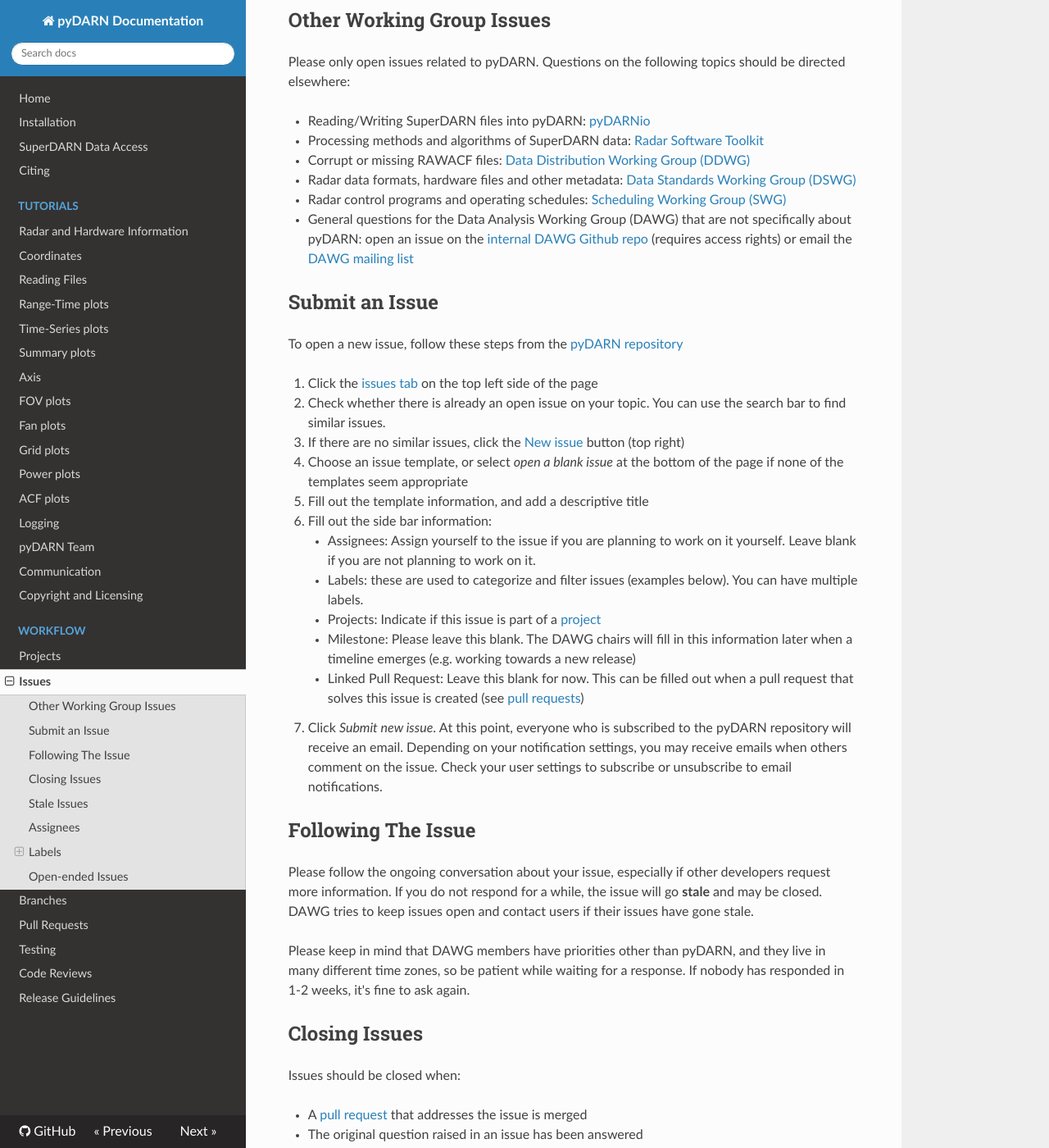
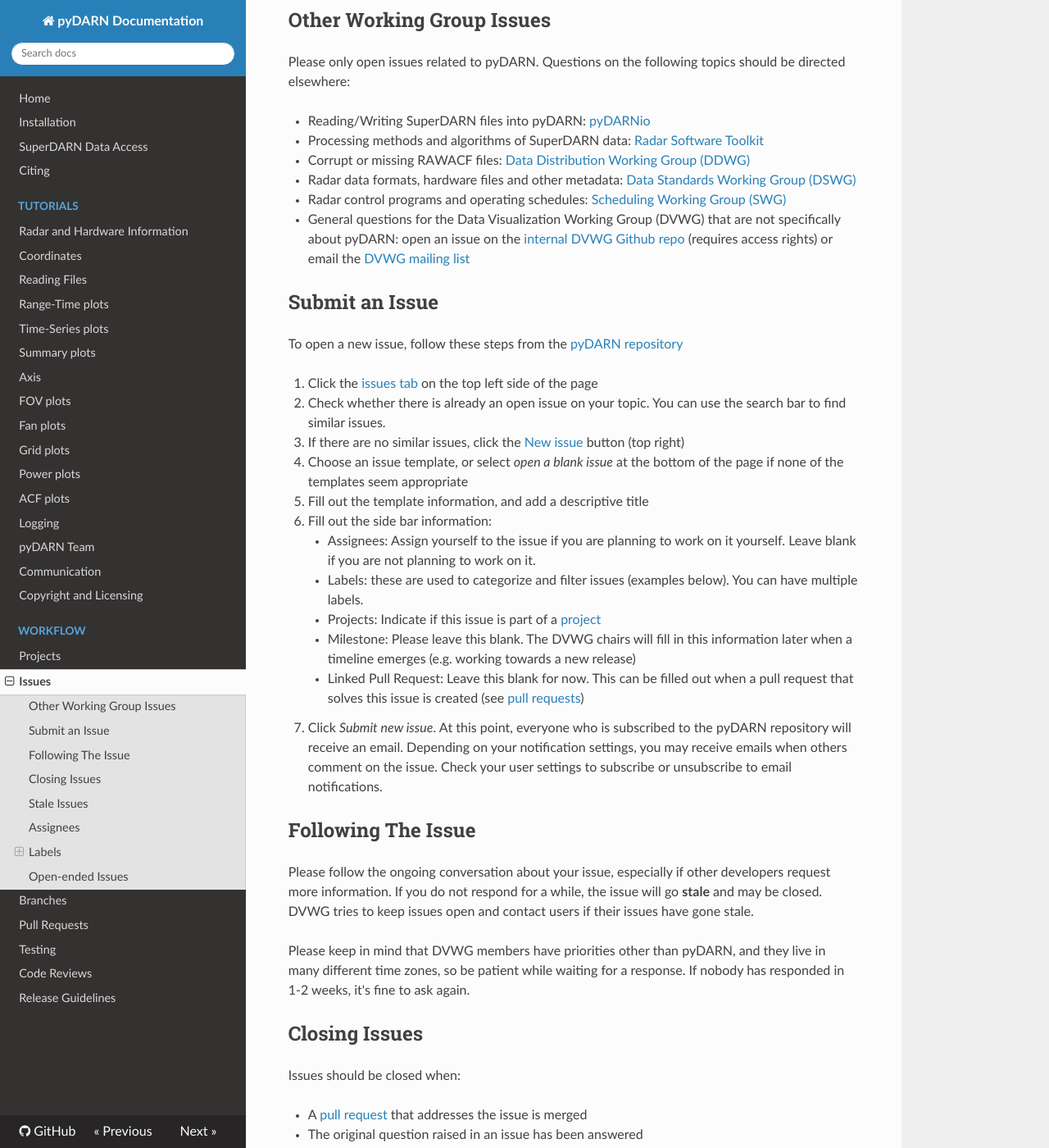
Before and after one commit to SuperDARN/pydarn, an MkDocs documentation site: the page built from docs/dev/issues.md, in a window 1280 px wide and 1400 px high, scrolled down 541 px. Shown: the whole window at 82% size. Built offline with MkDocs 1.6.1, drawn with Linux system fonts in a browser that asks for light colours; nearby versions of some CDN libraries; some of the changed text lies outside the part shown.

Commit message:
switched all DAWG to DVWG

```diff
--- a/docs/dev/issues.md
+++ b/docs/dev/issues.md
@@ -34,7 +34,7 @@
 - Corrupt or missing RAWACF files: [Data Distribution Working Group (DDWG)](https://github.com/SuperDARN/DDWG)
 - Radar data formats, hardware files and other metadata: [Data Standards Working Group (DSWG)](https://github.com/superdarn/dswg-published-docs)
 - Radar control programs and operating schedules: [Scheduling Working Group (SWG)](http://superdarn.thayer.dartmouth.edu/wg-scd.html)
-- General questions for the Data Analysis Working Group (DAWG) that are not specifically about pyDARN: open an issue on the [internal DAWG Github repo](https://github.com/SuperDARN/dawg) (requires access rights) or email the [DAWG mailing list](mailto:darn-dawg@isee.nagoya-u.ac.jp)
+- General questions for the Data Visualization Working Group (DVWG) that are not specifically about pyDARN: open an issue on the [internal DVWG Github repo](https://github.com/SuperDARN/DVWG) (requires access rights) or email the [DVWG mailing list](mailto:darn-dvwg@isee.nagoya-u.ac.jp)
 
 ## Submit an Issue
 
@@ -49,7 +49,7 @@
     - Assignees: Assign yourself to the issue if you are planning to work on it yourself. Leave blank if you are not planning to work on it.
     - Labels: these are used to categorize and filter issues (examples below). You can have multiple labels.
     - Projects: Indicate if this issue is part of a [project](projects.md)
-    - Milestone: Please leave this blank. The DAWG chairs will fill in this information later when a timeline emerges (e.g. working towards a new release)
+    - Milestone: Please leave this blank. The DVWG chairs will fill in this information later when a timeline emerges (e.g. working towards a new release)
     - Linked Pull Request: Leave this blank for now. This can be filled out when a pull request that solves this issue is created (see [pull requests](PR.md))
 * Click *Submit new issue*. At this point, everyone who is subscribed to the pyDARN repository will receive an email. Depending on your notification settings, you may receive emails when others comment on the issue. Check your user settings to subscribe or unsubscribe to email notifications.
 
@@ -57,9 +57,9 @@
 ## Following The Issue
 
 Please follow the ongoing conversation about your issue, especially if other developers request more information.
-If you do not respond for a while, the issue will go **stale** and may be closed. DAWG tries to keep issues open and contact users if their issues have gone stale.
+If you do not respond for a while, the issue will go **stale** and may be closed. DVWG tries to keep issues open and contact users if their issues have gone stale.
 
-Please keep in mind that DAWG members have priorities other than pyDARN, and they live in many different time zones, so be patient while waiting for a response. If nobody has responded in 1-2 weeks, it's fine to ask again.
+Please keep in mind that DVWG members have priorities other than pyDARN, and they live in many different time zones, so be patient while waiting for a response. If nobody has responded in 1-2 weeks, it's fine to ask again.
 
 ## Closing Issues
 
@@ -76,10 +76,10 @@
 
 1. Ask about the issue's status in the conversation
 2. Email the user who opened the issue
-3. Request that we discuss the issue in the next DAWG meeting (add label *telecon*), or place it in a project to be re-opened later
+3. Request that we discuss the issue in the next DVWG meeting (add label *telecon*), or place it in a project to be re-opened later
 * Label the issue **stale** until progress can be made on it again
 * Request to close the issue if none of the above steps elicit any information to keep it open
-* DAWG chairs can close **stale** issues
+* DVWG chairs can close **stale** issues
 
 ## Assignees
 
@@ -93,7 +93,7 @@
 | Label             | Definition                                                  |
 | ----------------- | ----------------------------------------------------------- |
 | bug               | Issue is about a potential bug                              |
-| DAWG              | Issue for Data Analysis Working Group                       |
+| DVWG              | Issue for Data Analysis Working Group                       |
 | DDWG              | Issue for Data Distribution Working Group                   |
 | default change    | Default change in one of the methods                        |
 | Deprecation       | Removing legacy code/feature from the codebase              |
@@ -132,5 +132,5 @@
 ## Open-ended Issues
 
 Sometimes Issues can be open-ended, especially discussion issues. Here are some steps to make progress on the issue and prevent it going **stale**:
-- Label it with *telecon* if needs to be further discussed in a telecon with DAWG members
+- Label it with *telecon* if needs to be further discussed in a telecon with DVWG members
 - Once a general idea is established, close the issue and create a project to break it into a defined tasks. Open the first task as an issue, see [projects](projects.md).
```
Also changed, not shown: docs/dev/communication.md (+2 -2 lines), docs/dev/releases.md (+5 -5 lines), docs/dev/team.md (+3 -4 lines).
